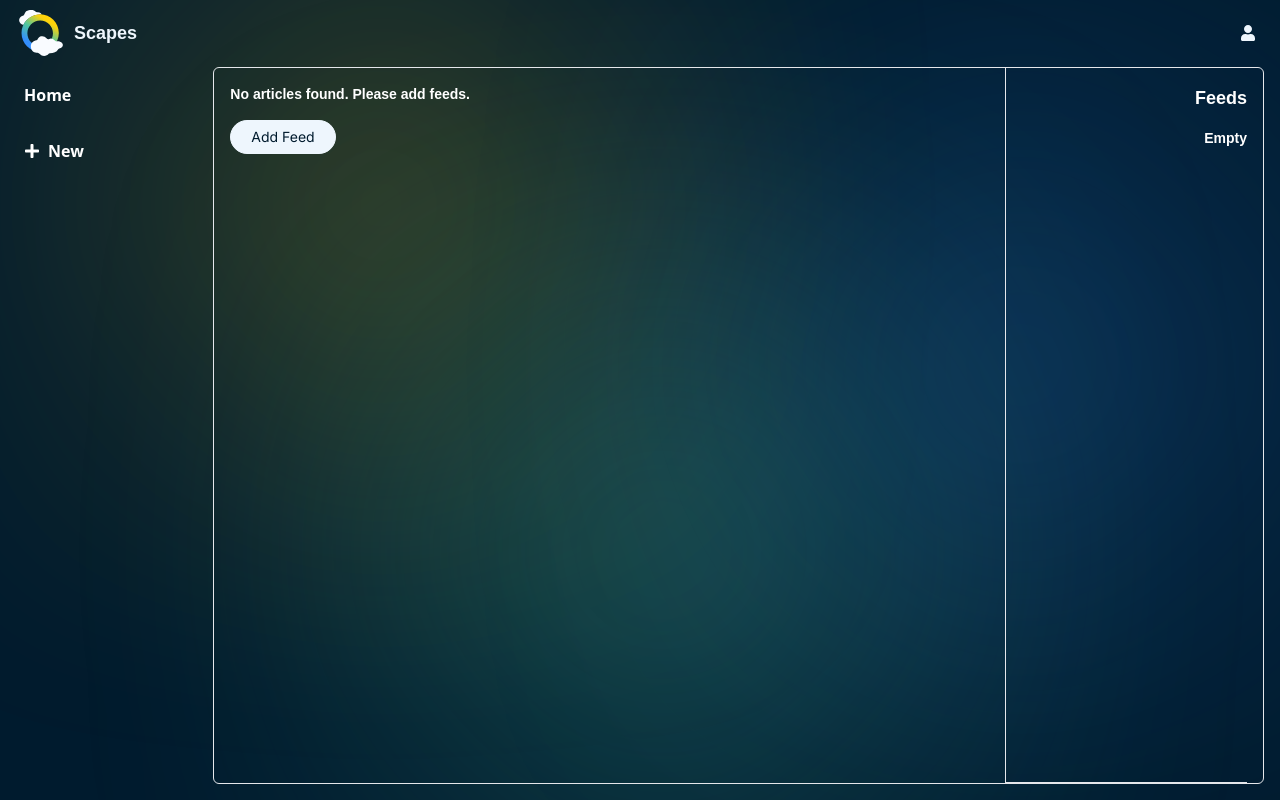
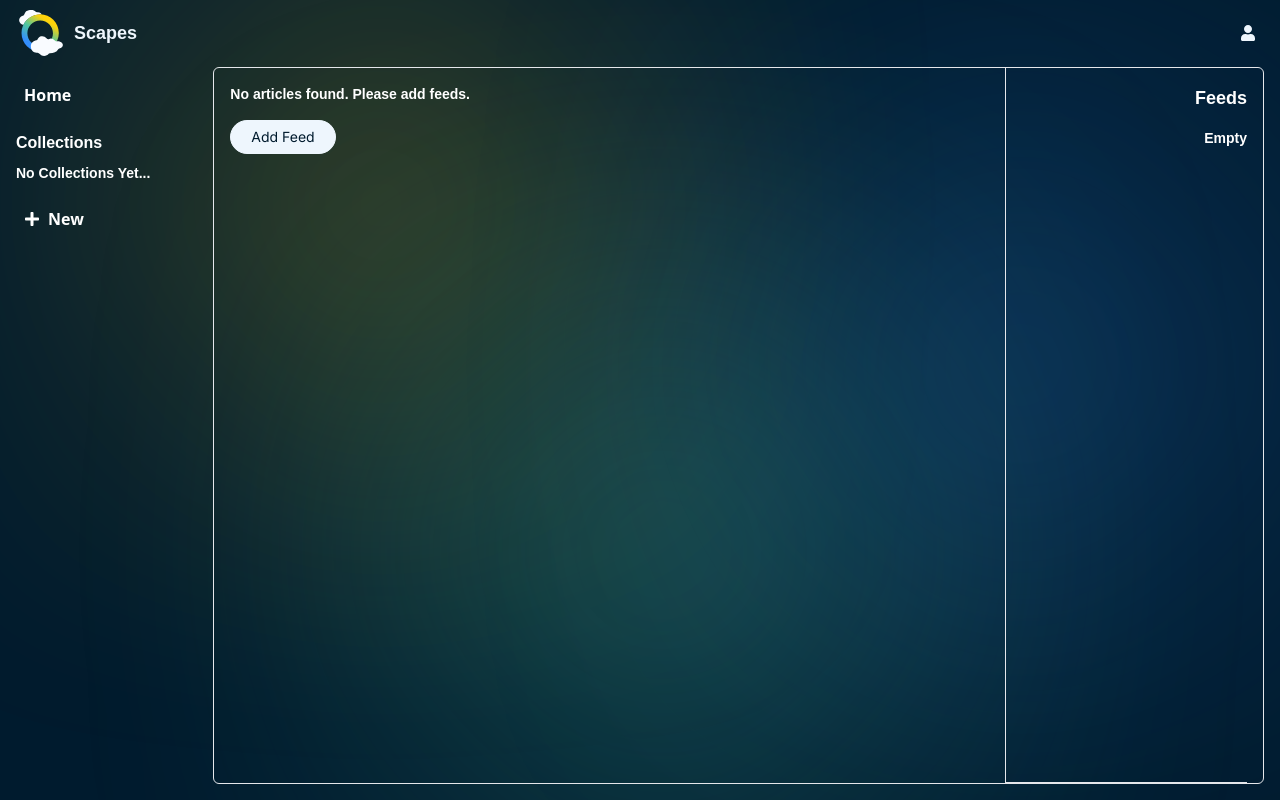
Before and after one commit to oofytronic/nextscapes, a Next.js app: page /dash in a window 1280 px wide. Built offline with nearby package versions, Linux system fonts and the light colour scheme.

Commit message:
work on adding back in collections

```diff
--- a/app/dash/page.jsx
+++ b/app/dash/page.jsx
@@ -10,24 +10,6 @@ export default function DashboardPage() {
     const [articles, setArticles] = useState([]);
     const [loading, setLoading] = useState(true);
     const [activeLink, setActiveLink] = useState();
-    const [collections, setCollections] = useState([]);
-
-    useEffect(() => {
-        const fetchCollections = async () => {
-            const dbName = 'FeedDB';
-            const storeNames = ['feeds', 'collections'];
-
-            try {
-                const db = await initDB(dbName, storeNames);
-                const collections = await getAllCollections(db);
-                setCollections(collections);
-            } catch (error) {
-                console.error('Error fetching collections:', error);
-            }
-        };
-
-        fetchCollections();
-    }, []);
 
     useEffect(() => {
         const fetchFeeds = async () => {
@@ -70,28 +52,9 @@ export default function DashboardPage() {
 		<div className="grid grid-cols-1 md:grid-cols-4 md:gap-4 w-full h-full">
 		    <div className="md:col-span-1 order-1 md:order-2 flex flex-col md:items-end gap-4 py-4 md:pl-4 border-b md:border-b-none md:border-l overflow-y-scroll">
                 <p className="font-satoshi font-bold text-lg">Feeds</p>
-                <div className="max-h-24 md:max-h-full flex gap-2 font-satoshi font-semibold w-full md:flex-wrap md:justify-end">
+                <div className="max-h-20 md:max-h-full flex gap-2 font-satoshi font-semibold w-full md:flex-wrap md:justify-end">
                     <Feed />
                 </div>
-
-
-
-		        {/*<div className="flex flex-col gap-2 items-start w-full md:items-end">
-		            <p className="font-satoshi font-bold text-lg">Collections</p>
-		            <div className="flex gap-2 font-satoshi font-semibold w-full overflow-x-scroll md:flex-wrap md:justify-end">
-		                {collections.length > 0 ? (
-		                    collections.map((collection) => (
-		                        <button className="light_btn" key={collection.id}>{collection.name}</button>
-		                    ))
-		                ) : (
-		                    <p className="font-satoshi text-sm">No Collections Yet...</p>
-		                )}
-		            </div>
-		        </div>*/}
-
-                {/*<div className="flex flex-col gap-2 items-start w-full md:items-end">
-
-                </div>*/}
 		    </div>
 		    {articles.length === 0 ? (
 		        <div className="flex flex-col gap-4 md:col-span-3 order-2 md:order-1 py-4">
--- a/components/dash/Sidebar.jsx
+++ b/components/dash/Sidebar.jsx
@@ -2,27 +2,59 @@
 
 import Link from 'next/link';
 import { useState, useEffect } from 'react';
-import { FaPlus } from "react-icons/fa";
-
-
+import { initDB, getAllCollections } from '@utils/database';
+import { FaPlus, FaChevronDown } from "react-icons/fa";
 
 const Sidebar = () => {
-	const [isExpanded, setIsExpanded] = useState(false);
+	const [collections, setCollections] = useState([]);
 
-	const toggleMenu = () => {
-		setIsExpanded(!isExpanded);
-	};
+    useEffect(() => {
+        const fetchCollections = async () => {
+            const dbName = 'FeedDB';
+            const storeNames = ['feeds', 'collections'];
+
+            try {
+                const db = await initDB(dbName, storeNames);
+                const collections = await getAllCollections(db);
+                setCollections(collections);
+            } catch (error) {
+                console.error('Error fetching collections:', error);
+            }
+        };
+
+        fetchCollections();
+    }, []);
 
 	return (
 		<aside className="sidebar">
-			<div className="flex items-start md:flex-col md:items-start gap-4 w-full">
-				<div className="flex flex-col flex-start w-full">
+			<div className="flex items-start justify-between md:flex-col md:items-start gap-4 w-full">
+				<div className="flex flex-col flex-start md:w-full">
 					<div className="flex gap-2 items-center">
 						<Link href="/dash" className="dash-icon text-center font-bold">
 							<span className="flex gap-2 flex-center hover:underline">Home</span>
 						</Link>
 					</div>
 				</div>
+
+				<div className="flex flex-col items-center md:items-start gap-2 md:w-full">
+					<div className="flex gap-2 items-center">
+						<p className="font-satoshi font-bold">Collections</p>
+			            <button className="md:hidden flex items-center gap-1 text-gray-500 focus:outline-none">
+			            	<FaChevronDown className="h-4 w-4 text-white" />
+			            </button>
+					</div>
+
+					<div className="hidden md:flex gap-2 font-satoshi font-semibold w-full overflow-x-scroll md:flex-wrap">
+		                {collections.length > 0 ? (
+		                    collections.map((collection) => (
+		                        <button className="btn hover:bg-white hover:text-black" key={collection.id}>{collection.name}</button>
+		                    ))
+		                ) : (
+		                    <p className="font-satoshi text-sm">No Collections Yet...</p>
+		                )}
+		            </div>
+				</div>
+
 				<Link href="/dash/add-feed" className="dash-icon">
 					<span className="flex justify-center items-center gap-2 font-bold"><FaPlus /> New</span>
 				</Link>
```
